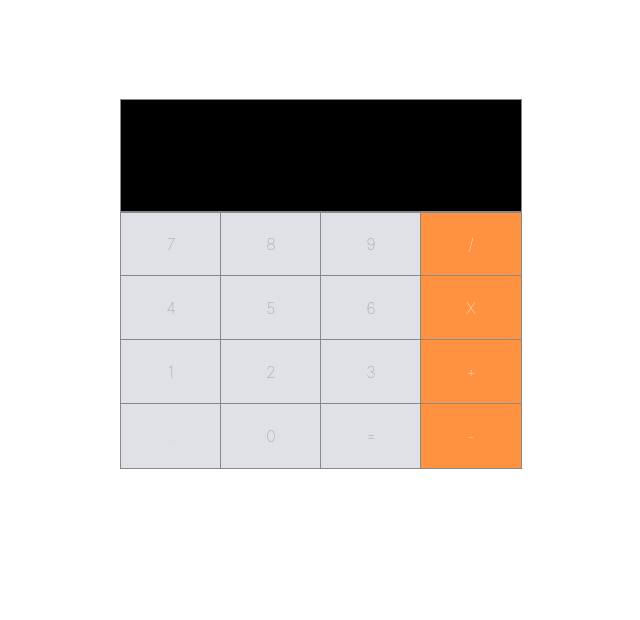
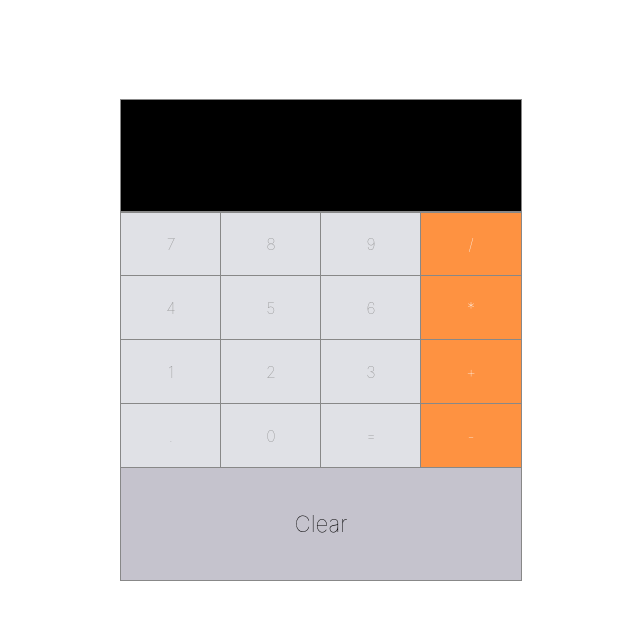
Before and after one commit to uchendu1/calculator-via-react-and-flex, a React (Create React App) app: page / in a window 1280 px wide. Shown: the top 620 px of the page, without its empty margins (319-959 px from the left). Built offline with nearby package versions, Linux system fonts and the light colour scheme.

Commit message:
added mathjs dependency

```diff
--- a/package.json
+++ b/package.json
@@ -6,6 +6,7 @@
     "@testing-library/jest-dom": "^5.11.4",
     "@testing-library/react": "^11.1.0",
     "@testing-library/user-event": "^12.1.10",
+    "mathjs": "^9.4.4",
     "react": "^17.0.2",
     "react-dom": "^17.0.2",
     "react-scripts": "4.0.3",
--- a/src/App.js
+++ /dev/null
@@ -1,57 +0,0 @@
-import React, { Component } from 'react';
-import './App.css';
-import { Button } from './components/Button';
-import { Input } from './components/Input';
-
-
-
-
-class App extends Component {
-  constructor(props) {
-    super(props);
-    this.state = {
-      input: ""
-    }
-  }
-  render() {
-    return (
-      <div className="app">
-        <div className='calc-wrapper'>
-          <Input input={this.state.input}></Input>
-          <div className='row'>
-            <Button>7</Button>
-            <Button>8</Button>
-            <Button>9</Button>
-            <Button>/</Button>
-
-          </div>
-          <div className='row'>
-            <Button>4</Button>
-            <Button>5</Button>
-            <Button>6</Button>
-            <Button>X</Button>
-
-          </div>
-
-          <div className='row'>
-            <Button>1</Button>
-            <Button>2</Button>
-            <Button>3</Button>
-            <Button>+</Button>
-
-          </div>
-
-          <div className='row'>
-            <Button>.</Button>
-            <Button>0</Button>
-            <Button>=</Button>
-            <Button>-</Button>
-
-          </div>
-        </div>
-      </div>
-    );
-  }
-}
-
-export default App;
--- /dev/null
+++ b/src/App.jsx
@@ -0,0 +1,73 @@
+import React, { Component } from 'react';
+import './App.css';
+import { Button } from './components/Button';
+import { Input } from './components/Input';
+import { ClearButton } from './components/ClearButton';
+import * as math from 'mathjs';
+
+
+
+
+class App extends Component {
+  constructor(props) {
+    super(props);
+    this.state = {
+      input: ""
+    };
+  }
+
+addToInput = val => {
+  this.setState({ input: this.state.input + val});
+};
+
+handleEqual = () => {
+  this.setState({input: math.evaluate(this.state.input)})
+}
+
+  render() {
+    return (
+      <div className="app">
+        <div className='calc-wrapper'>
+          <Input input={this.state.input} />
+          <div className='row'>
+            <Button handleClick={this.addToInput}>7</Button>
+            <Button handleClick={this.addToInput}>8</Button>
+            <Button handleClick={this.addToInput}>9</Button>
+            <Button handleClick={this.addToInput}>/</Button>
+
+          </div>
+          <div className='row'>
+            <Button handleClick={this.addToInput}>4</Button>
+            <Button handleClick={this.addToInput}>5</Button>
+            <Button handleClick={this.addToInput}>6</Button>
+            <Button handleClick={this.addToInput}>*</Button>
+
+          </div>
+
+          <div className='row'>
+            <Button handleClick={this.addToInput}>1</Button>
+            <Button handleClick={this.addToInput}>2</Button>
+            <Button handleClick={this.addToInput}>3</Button>
+            <Button handleClick={this.addToInput}>+</Button>
+
+          </div>
+
+          <div className='row'>
+            <Button handleClick={this.addToInput}>.</Button>
+            <Button handleClick={this.addToInput}>0</Button>
+            <Button handleClick={()=> this.handleEqual()}>=</Button>
+            <Button handleClick={this.addToInput}>-</Button>
+
+          </div>
+
+          <div className='row'>
+          <ClearButton handleClear={()=>this.setState({input: ""})}>Clear</ClearButton>
+
+          </div>
+        </div>
+      </div>
+    );
+  }
+}
+
+export default App;
--- a/src/components/Button.jsx
+++ b/src/components/Button.jsx
@@ -1,9 +1,22 @@
-import React from 'react';
-import './Button.css';
+import React from "react";
+import "./Button.css";
 
 // checking if its an operator ie NaN
-const isOperator = val => {
+const isOperator = (val) => {
+//  return  (typeof val !== "number") || val === "." || val === "="
   return !isNaN(val) || val === "." || val === "=";
-}
 
-export const Button = props => <div className={`button-wrapper ${isOperator(props.children) ? null : "operator"}`}>{props.children}</div>
+};
+
+
+
+export const Button = (props) => (
+  <div
+    className={`button-wrapper ${
+      isOperator(props.children) ? null : "operator"
+    }`}
+    onClick={() => props.handleClick(props.children)}
+  >
+    {props.children}
+  </div>
+);
```
Also changed, not shown: 1 other file (tests, documents, lock files or other folders).
